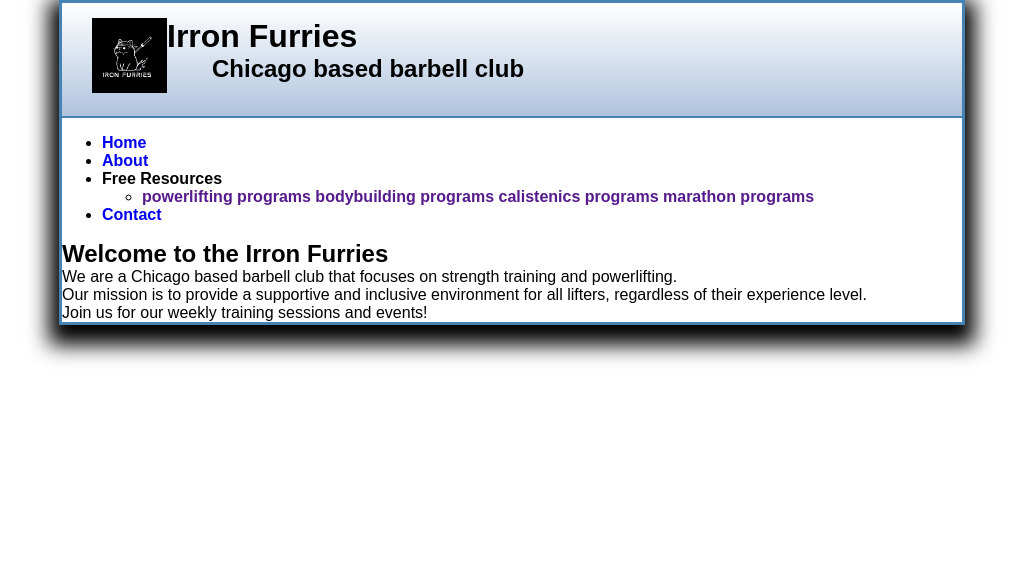
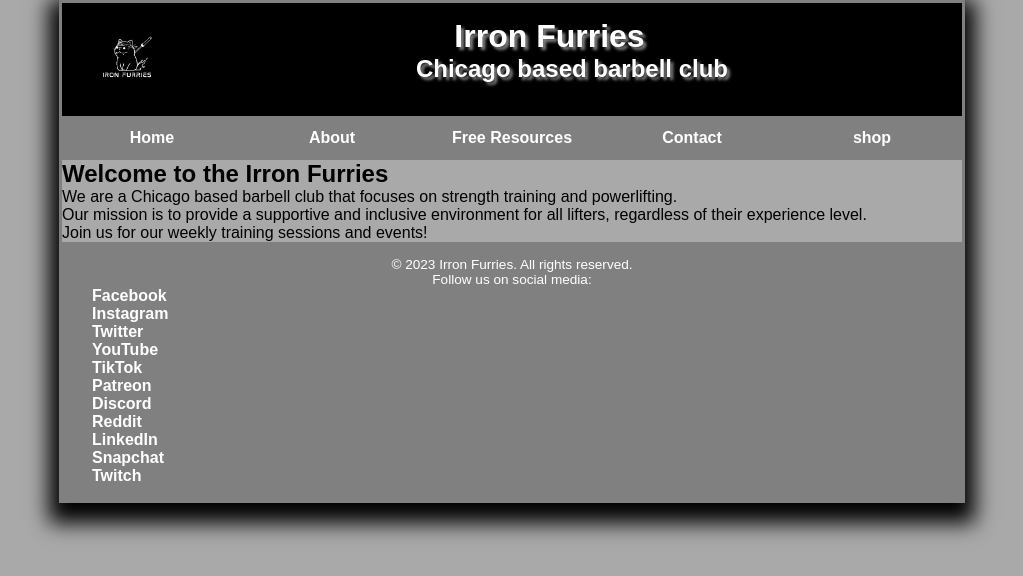
Before and after one commit to josediaz99/ClientSideWebDev, a plain HTML site: page exercize_7/index.html in a window 1280 px wide. Shown: the whole page, without its empty margins (128-1151 px from the left). Drawn offline with Linux system fonts and the light colour scheme.

Commit message:
changed css to make sure the nav bar didnt look like a list

```diff
--- a/exercize_7/index.html
+++ b/exercize_7/index.html
@@ -5,18 +5,18 @@
     <meta name="viewport" content="width=device-width, initial-scale=1.0">
     <title>Irron Furries</title>
     <link href="styles/ch7.css" rel="stylesheet">
-    <link rel = "icon" href = "images/favicon.ico" type = "image/x-icon">
+    <link rel = "icon" href = "images/dark irron furry barbell.png" type = "image/x-icon">
 </head>
 <body>
 <!-- banner image -->
 <header>
     <img src="images/dark irron furry barbell.png" alt="Irron Furries Banner" class="banner" style="height: 75px;">
-    <h1>Irron Furries</h1>
-    <h3>Chicago based barbell club</h3>
+    <h1 id = title>Irron Furries</h1>
+    <h3 id = title2>Chicago based barbell club</h3>
 </header>
 <!-- navigation bar -->
-<nav>
-    <ul class="nav">
+<nav id = "nav_menu">
+    <ul>
         <li><a href="index.html">Home</a></li>
         <li><a href="about.html">About</a></li>
         <li><a>Free Resources</a>
@@ -31,6 +31,7 @@
             </ul>
         </li>
         <li><a href="contact.html">Contact</a></li>
+        <li><a href = "shop.html">shop</a> </li>
     </ul>
 </nav>
 <!-- side navigation -->
@@ -44,5 +45,21 @@
 
 
 <!-- footer -->
+ <footer>
+    <p>&copy; 2023 Irron Furries. All rights reserved.</p>
+    <p>Follow us on social media:</p>
+    <ul class="social-media">
+        <li><a href="https://www.facebook.com/IrronFurries">Facebook</a></li>
+        <li><a href="https://www.instagram.com/IrronFurries">Instagram</a></li>
+        <li><a href="https://www.twitter.com/IrronFurries">Twitter</a></li>
+        <li><a href="https://www.youtube.com/IrronFurries">YouTube</a></li>
+        <li><a href="https://www.tiktok.com/@IrronFurries">TikTok</a></li>
+        <li><a href="https://www.patreon.com/IrronFurries">Patreon</a></li>
+        <li><a href="https://www.discord.gg/IrronFurries">Discord</a></li>
+        <li><a href="https://www.reddit.com/r/IrronFurries">Reddit</a></li>
+        <li><a href="https://www.linkedin.com/company/IrronFurries">LinkedIn</a></li>
+        <li><a href="https://www.snapchat.com/add/IrronFurries">Snapchat</a></li>
+        <li><a href="https://www.twitch.tv/IrronFurries">Twitch</a></li>
+    </ul>
 </body>
 </html>
--- a/exercize_7/styles/ch7.css
+++ b/exercize_7/styles/ch7.css
@@ -2,9 +2,10 @@
 body {
     font-family: Arial, Helvetica, sans-serif;
     width: 900px;
+    background-color: darkgray;
     margin: 0 auto;
     padding: 0;
-    border: 3px solid steelblue;
+    border: 3px solid gray;
     box-shadow: 0 10px 20px 10px;
 }
 h1, h2, h3, p {
@@ -21,9 +22,22 @@ a:hover, a:focus {
 
 /* the styles for the header */
 header {
-    background-image: linear-gradient(to bottom, white 0%, lightsteelblue 100%);
+    /*background-image: linear-gradient(to bottom, white 0%, lightsteelblue 100%);*/
+    background-color: black;
     padding: 15px 30px;
-    border-bottom: 2px solid steelblue;
+    border-bottom: 2px solid gray;
+}
+header #title {
+    font-size: 200%;
+    color: white;
+    text-align: center;
+    text-shadow: 3px 3px 3px gray;
+}
+header #title2 {
+    font-size: 150%;
+    color: white;
+    text-align: center;
+    text-shadow: 3px 3px 3px gray;
 }
 header img {
     float: left;
@@ -31,9 +45,9 @@ header img {
 header h2 {
     font-size: 250%;
     font-style: italic;
-    color: steelblue;
+    color: gray;
     text-indent: 45px;
-    text-shadow: 3px 3px 3px steelblue;
+    text-shadow: 3px 3px 3px gray;
     margin-bottom: .3em;
 }
 header h3 {
@@ -45,7 +59,7 @@ header h3 {
 /* the styles for the navigation menu */
 #nav_menu {
     clear: left;
-    border-bottom: 2px solid steelblue;
+    border-bottom: 2px solid gray;
 }
 #nav_menu ul {
     list-style: none;
@@ -79,7 +93,7 @@ header h3 {
     display: block;
     width: 180px;
     padding: .7em 0;
-    background-color: steelblue;
+    background-color: gray;
     font-weight: bold;
     color: white;
 }
@@ -87,7 +101,7 @@ header h3 {
     color: black;
 }
 #nav_menu ul li a:hover, #nav_menu ul li a:focus {
-    background-color: lightsteelblue;
+    background-color: darkgray;
 }
 
 /* the styles for the section */
@@ -131,7 +145,7 @@ aside ul {
     padding-left: 16px;
 }
 aside a:link, aside a:visited {
-    color: steelblue
+    color: gray
 }
 aside a:hover, aside a:focus {
     color: maroon;
@@ -141,10 +155,22 @@ aside a:hover, aside a:focus {
 footer {
     clear: both;
     padding: 15px 30px;
-    background-color: steelblue;
+    background-color: gray;
 }
 footer p {
     text-align: center;
     font-size: 85%;
     color: white;
 }
+
+footer ul {
+    list-style: none;
+    padding: 0;
+    margin: 0;
+}
+footer a:link, footer a:visited {
+    color: white;
+}
+footer a:hover, footer a:focus {
+    color: maroon;
+}
```
